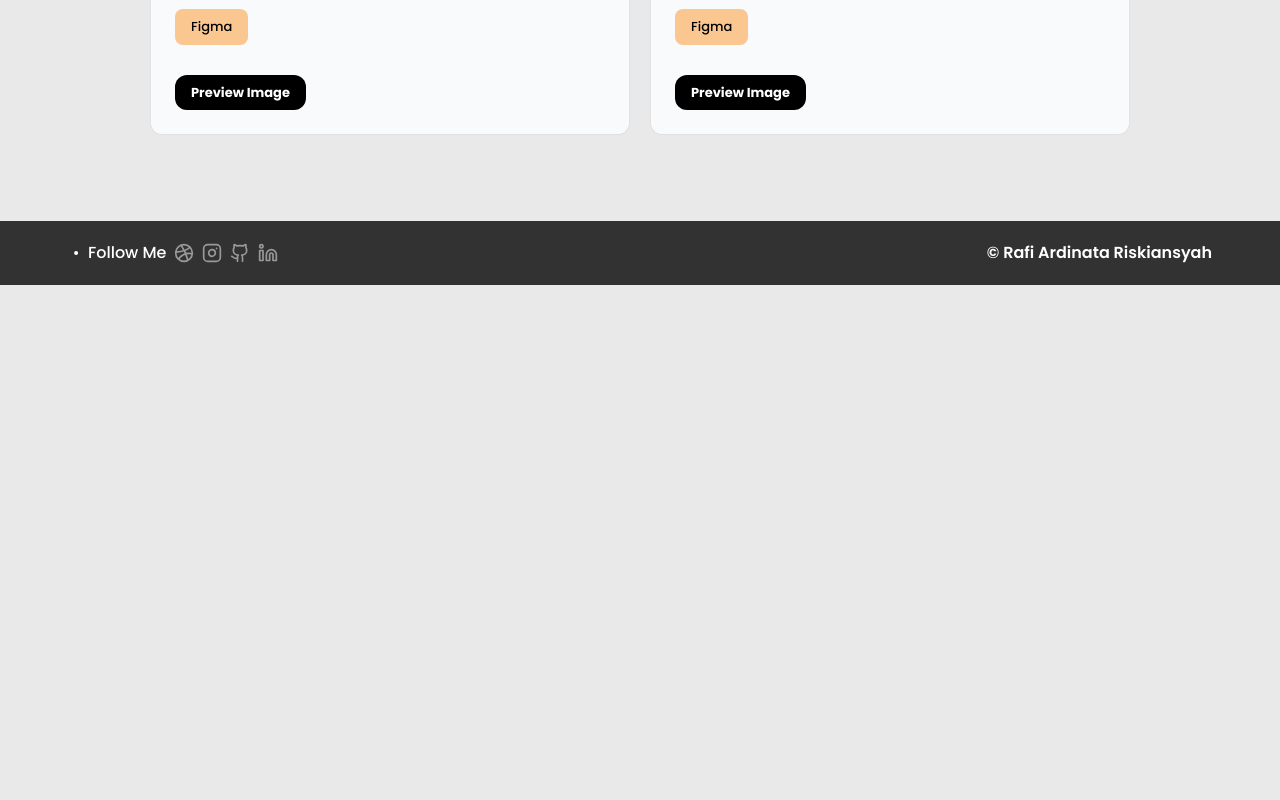
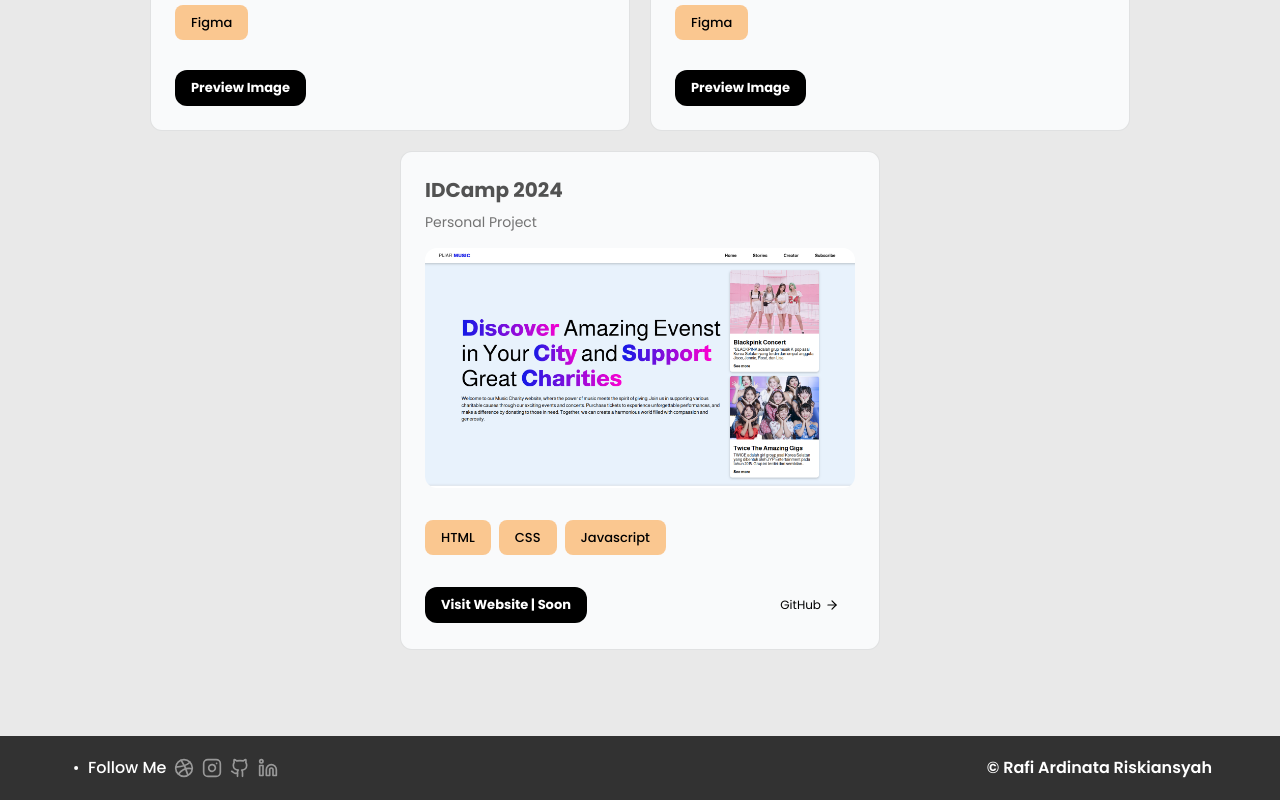
Before and after one commit to rafiardinata/my-rafiardinata, a React (Vite) app: page /projects in a window 1280 px wide. Shown: the part 1097-1897 px from the top of the page. Before the commit the page ends 1382 px from the top, so only its background shows below. Built offline with nearby package versions, Linux system fonts and the light colour scheme.

Commit message:
update-projects

```diff
--- a/src/pages/about/About.tsx
+++ b/src/pages/about/About.tsx
@@ -1,6 +1,7 @@
 import Footer from '@/components/Footer'
 import Navbar from '@/components/Navbar'
 import transition from '@/components/Transition'
+// import { CardBody, CardContainer, CardItem } from '@/components/ui/3d-card'
 import { Button } from '@/components/ui/button'
 import { Dialog, DialogContent, DialogHeader, DialogTitle, DialogTrigger } from '@/components/ui/dialog'
 import GradualSpacing from '@/components/ui/gradual-spacing'
@@ -13,9 +14,6 @@ import { Link } from 'react-router-dom'
 
 const About = () => {
 
-    useEffect(() => {
-        document.title = "RAR | About";
-    })
 
     const data = [
         { src: "/icon/laravel.png", name: "Laravel", link: "https://laravel.com/" },
@@ -25,20 +23,24 @@ const About = () => {
         { src: "/icon/Figma.png", name: "Figma", link: "https://www.figma.com/" },
     ]
 
+    useEffect(() => {
+        document.title = "RAR | About";
+    })
+
     return (
         <>
             <Navbar />
             <main className='min-h-screen absolute w-full px-6'>
                 <header className='flex flex-col font-700 justify-center items-center mt-[100px]'>
                     <WordPullUp
-                        className="text-[56px] font-bold -tracking-widest text-yellow dark:text-white sm:text-[75px]"
+                        className="text-[56px] font-bold -tracking-widest text-yellow dark:text-white sm:text-[65px]"
                         words="About Me"
                     />
                     <p className='mt-[10px] font-semibold px-8 sm:px-0 text-center text-abu'>
                         Learn more about me and my journey in technology.
                     </p>
                 </header>
-                <div className='flex flex-wrap mt-[40px] mb-[90px] gap-[65px] justify-center items-center sm:px-0 px-2'>
+                <div className='flex flex-wrap mt-[40px] mb-[55px] gap-[65px] justify-center items-center sm:px-0 px-2'>
                     <div>
                         <img
                             src="/images/about.png"
@@ -110,6 +112,43 @@ const About = () => {
                     </div>
                 </div>
 
+                {/* <div className='flex flex-col justify-center items-center mb-[130px]'>
+                    <div className='font-700 font-bold text-[35px] mb-[40px] text-abu'>
+                        <h1>
+                            Companies I've Contributed To
+                        </h1>
+                    </div>
+                    <div className='flex flex-wrap justify-center gap-8'>
+                        <CardContainer>
+                            <CardBody className="bg-gray-50 relative flex flex-col justify-between group/card dark:hover:shadow-2xl dark:hover:shadow-emerald-500/[0.1] dark:bg-black dark:border-white/[0.2] border-black/[0.1] w-auto sm:w-[30rem] h-full rounded-xl p-6 border">
+                                <CardItem translateZ="100" className="w-full mt-4">
+                                    <img
+                                        src="/images/logoIT.png"
+                                        height="1000"
+                                        width="1000"
+                                        className="h-30 w-full object-cover rounded-xl group-hover/card:shadow-xl grayscale hover:grayscale-0 opacity-50 hover:opacity-100"
+                                        alt="thumbnail"
+                                    />
+                                </CardItem>
+                            </CardBody>
+                        </CardContainer>
+
+                        <CardContainer>
+                            <CardBody className="bg-gray-50 relative flex flex-col justify-between group/card dark:hover:shadow-2xl dark:hover:shadow-emerald-500/[0.1] dark:bg-black dark:border-white/[0.2] border-black/[0.1] w-auto sm:w-[30rem] h-full rounded-xl p-6 border">
+                                <CardItem translateZ="100" className="w-full mt-4">
+                                    <img
+                                        src="/images/logoIT.png"
+                                        height="1000"
+                                        width="1000"
+                                        className="h-30 w-full object-cover rounded-xl group-hover/card:shadow-xl"
+                                        alt="thumbnail"
+                                    />
+                                </CardItem>
+                            </CardBody>
+                        </CardContainer>
+                    </div>
+                </div> */}
+
                 <Footer />
             </main>
         </>
--- a/src/pages/projects/Projects.tsx
+++ b/src/pages/projects/Projects.tsx
@@ -16,7 +16,7 @@ const Projects = () => {
             gambar: "/images/project1.png",
             title_visit: "Visit Website | Soon",
             title_visit_git: "GitHub",
-            web_link: "dasdas",
+            web_link: "",
             git_link: "",
             tag: [
                 "Laravel",
@@ -67,6 +67,21 @@ const Projects = () => {
                 "Figma",
             ]
         },
+
+        {
+            title: "IDCamp 2024",
+            deskripsi: "Personal Project",
+            gambar: "/images/project5.png",
+            title_visit: "Visit Website | Soon",
+            title_visit_git: "GitHub",
+            web_link: "",
+            git_link: "https://github.com/rafiardinata/IDCamp-Basic",
+            tag: [
+                "HTML",
+                "CSS",
+                "Javascript",
+            ]
+        },
     ]
 
     useEffect(() => {
@@ -80,7 +95,7 @@ const Projects = () => {
             <main className='min-h-screen absolute w-full'>
                 <header className='flex flex-col font-700 justify-center items-center mt-[100px]'>
                     <WordPullUp
-                        className="text-[56px] font-bold -tracking-widest text-yellow dark:text-white sm:text-[75px]"
+                        className="text-[56px] font-bold -tracking-widest text-yellow dark:text-white sm:text-[65px]"
                         words="Project"
                     />
                     <p className='mt-[10px] font-semibold px-8 sm:px-0 text-center'>
@@ -131,7 +146,7 @@ const Projects = () => {
                                     >
                                         {value.title_visit}
                                     </CardItem>
-                                    {value.title_visit_git && (
+                                    {value.git_link && (
                                         <CardItem
                                             translateZ={20}
                                             as={"a"}
```
Also changed, not shown: public/images/logoIT.png (added), public/images/project5.png (added).
